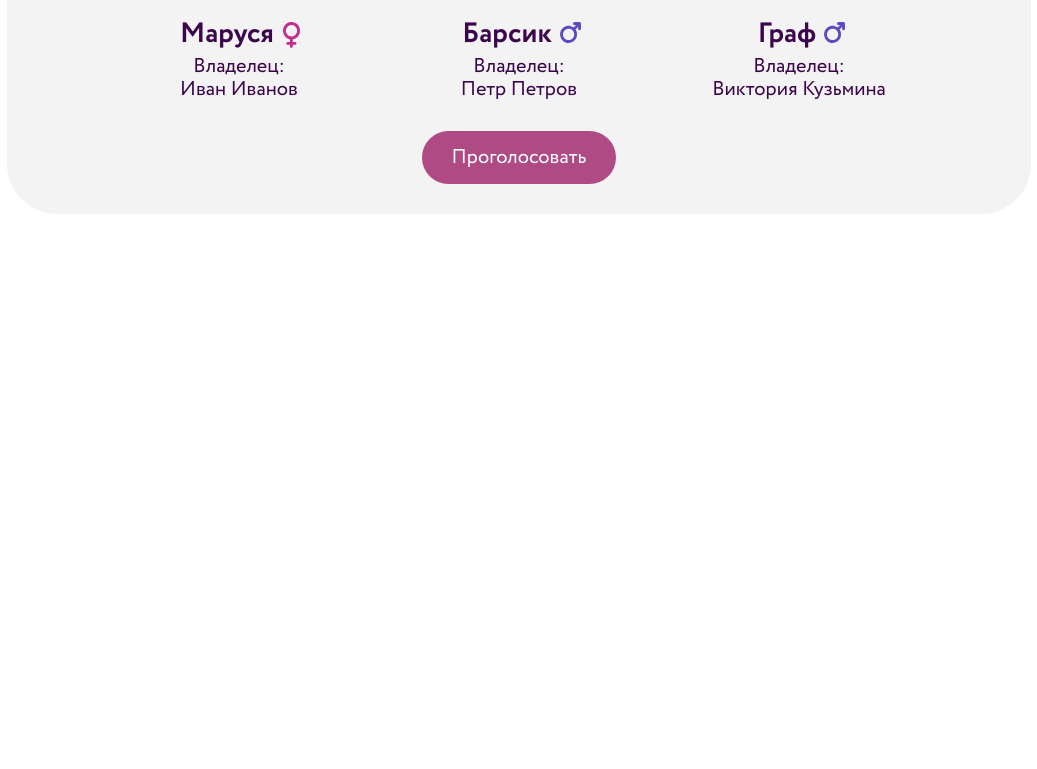
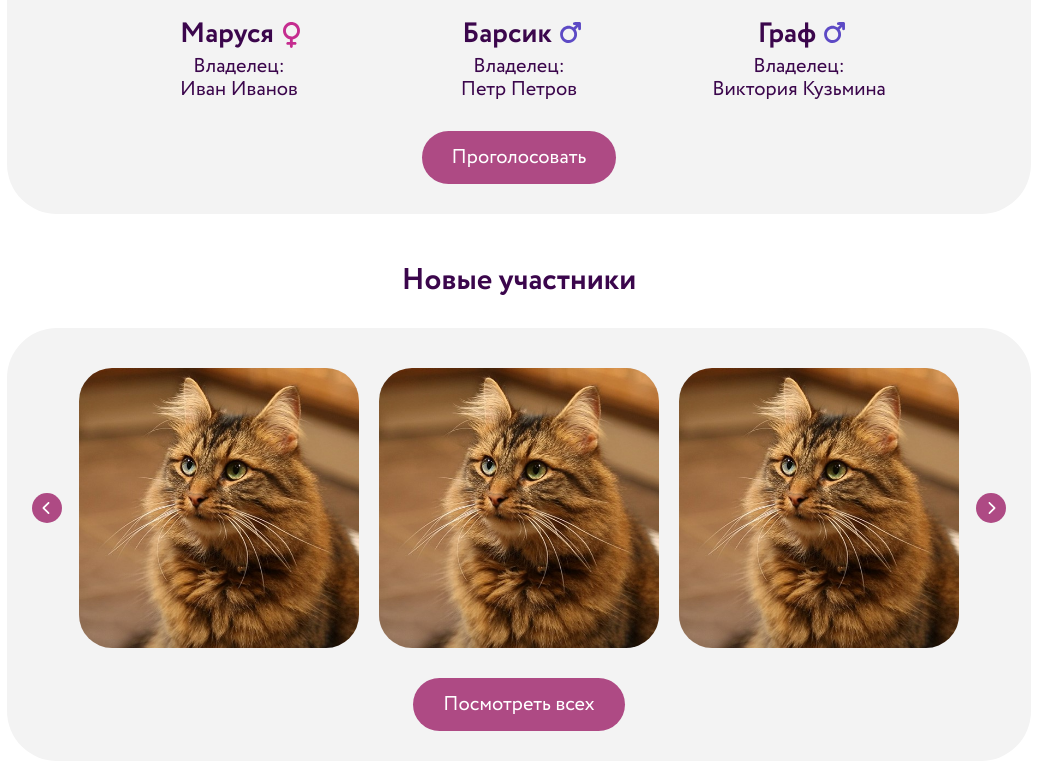
Before and after one commit to mirael26/fluffy, a React app: page / in a window 1280 px wide. Shown: the part 843-1612 px from the top of the page, without its empty margins (121-1158 px from the left). Before the commit the page ends 1127 px from the top, so only its background shows below. Built offline with nearby package versions, Linux system fonts and the light colour scheme.

Commit message:
Add draft Last added component and carousel

```diff
--- a/package.json
+++ b/package.json
@@ -33,6 +33,7 @@
   },
   "dependencies": {
     "@reduxjs/toolkit": "^1.8.2",
+    "embla-carousel-react": "^7.0.1",
     "node-sass": "^7.0.1",
     "postcss-loader": "^7.0.0",
     "react": "^18.0.0",
--- /dev/null
+++ b/src/components/LastAdded/Carousel/Carousel.scss
@@ -0,0 +1,47 @@
+@use '../../../scss/variables/colors.scss';
+
+.embla {
+  overflow: hidden;
+  display: flex;
+  justify-content: space-between;
+  align-items: center;
+}
+
+.embla__viewport {
+  overflow: hidden;
+  width: 880px;
+}
+
+.embla__container {
+  display: flex;
+}
+
+.embla__slide {
+  position: relative;
+  width: 280px;
+  height: 280px;
+  margin-right: 20px;
+  flex-shrink: 0;
+}
+
+.embla__image {
+  width: 100%;
+  height: 100%;
+  border-radius: 33px;
+}
+
+.embla__prev-button,
+.embla__next-button {
+  width: 30px;
+  height: 30px;
+  font-size: 0;
+  background: colors.$accent url('../../../img/carousel-arrow.svg') 8px center no-repeat;
+  border-radius: 50%;
+}
+
+.embla__prev-button {
+}
+
+.embla__next-button {
+  transform: rotate(180deg);
+}
--- /dev/null
+++ b/src/components/LastAdded/Carousel/Carousel.tsx
@@ -0,0 +1,55 @@
+import * as React from 'react';
+import { useEffect, useCallback } from 'react';
+import useEmblaCarousel from 'embla-carousel-react';
+
+import './Carousel.scss';
+
+const Carousel = ():JSX.Element => {
+  const [emblaRef, emblaApi] = useEmblaCarousel({ loop: true });
+
+  useEffect(() => {
+    if (emblaApi) {
+      // Embla API is ready
+    }
+  }, [emblaApi])
+
+  const scrollPrev = useCallback(() => {
+    if (emblaApi) emblaApi.scrollPrev()
+  }, [emblaApi]);
+
+  const scrollNext = useCallback(() => {
+    if (emblaApi) emblaApi.scrollNext()
+  }, [emblaApi]);
+
+  return (
+    <div className="embla">
+      <button className="embla__prev-button" onClick={scrollPrev}>Prev</button>
+      <div className="embla__viewport"  ref={emblaRef}>
+        <div className="embla__container">
+          <div className="embla__slide">
+            <img className="embla__image" src={require('../../../img/mock-image.jpg')} alt="Фото участника"/>
+          </div>
+
+          <div className="embla__slide">
+            <img className="embla__image" src={require('../../../img/mock-image.jpg')} alt="Фото участника"/>
+          </div>
+
+          <div className="embla__slide">
+            <img className="embla__image" src={require('../../../img/mock-image.jpg')} alt="Фото участника"/>
+          </div>
+
+          <div className="embla__slide">
+            <img className="embla__image" src={require('../../../img/mock-image.jpg')} alt="Фото участника"/>
+          </div>
+
+          <div className="embla__slide">
+            <img className="embla__image" src={require('../../../img/mock-image.jpg')} alt="Фото участника"/>
+          </div>
+        </div>
+      </div>
+      <button className="embla__next-button" onClick={scrollNext}>Next</button>
+    </div>
+  );
+};
+
+export default Carousel;
--- /dev/null
+++ b/src/components/LastAdded/LastAdded.scss
@@ -0,0 +1,32 @@
+@use '../../scss/mixins/text.scss';
+@use '../../scss/mixins/containers.scss';
+@use '../../scss/mixins/ui.scss';
+@use '../../scss/variables/colors.scss';
+
+.last-added {
+  @include containers.center;
+  display: flex;
+  flex-direction: column;
+  align-items: center;
+  padding: 50px 0 60px;
+}
+
+.last-added__title {
+  @include text.h2;
+  margin-bottom: 30px;
+  color: colors.$main;
+}
+
+.last-added__title__wrapper {
+  width: 100%;
+  padding: 40px 25px 30px;
+  background: colors.$bg;
+  border-radius: 50px;
+}
+
+.last-added__showmore-button {
+  @include ui.button;
+  display: block;
+  margin-top: 30px;
+  margin: 30px auto 0;
+}
--- /dev/null
+++ b/src/components/LastAdded/LastAdded.tsx
@@ -0,0 +1,22 @@
+import * as React from 'react';
+import { Link } from 'react-router-dom';
+
+import { AppUrl } from '../../consts';
+
+import Carousel from './Carousel/Carousel';
+import './LastAdded.scss';
+
+const LastAdded = ():JSX.Element => {
+  return (
+    <div className="last-added">
+      <h2 className="last-added__title">Новые участники</h2>
+      <div className="last-added__title__wrapper">
+        <Carousel/>
+
+        <Link to={AppUrl.PETS} className="last-added__showmore-button">Посмотреть всех</Link>
+      </div>
+    </div>
+  );
+};
+
+export default LastAdded;
--- a/src/components/Top/Top.scss
+++ b/src/components/Top/Top.scss
@@ -8,7 +8,7 @@
   display: flex;
   flex-direction: column;
   align-items: center;
-  padding: 50px 0 70px;
+  padding: 50px 0 0;
 }
 
 .top__title {
--- a/src/screens/Main/Main.tsx
+++ b/src/screens/Main/Main.tsx
@@ -3,6 +3,7 @@ import * as React from 'react';
 import Header from '../../components/Header/Header';
 import About from '../../components/About/About';
 import Top from '../../components/Top/Top';
+import LastAdded from '../../components/LastAdded/LastAdded';
 
 const ScreensMain = ():JSX.Element => {
   return (
@@ -11,6 +12,7 @@ const ScreensMain = ():JSX.Element => {
       <Header/>
       <About/>
       <Top/>
+      <LastAdded/>
     </>
   )
 };
```
Also changed, not shown: src/img/carousel-arrow.svg (added).
